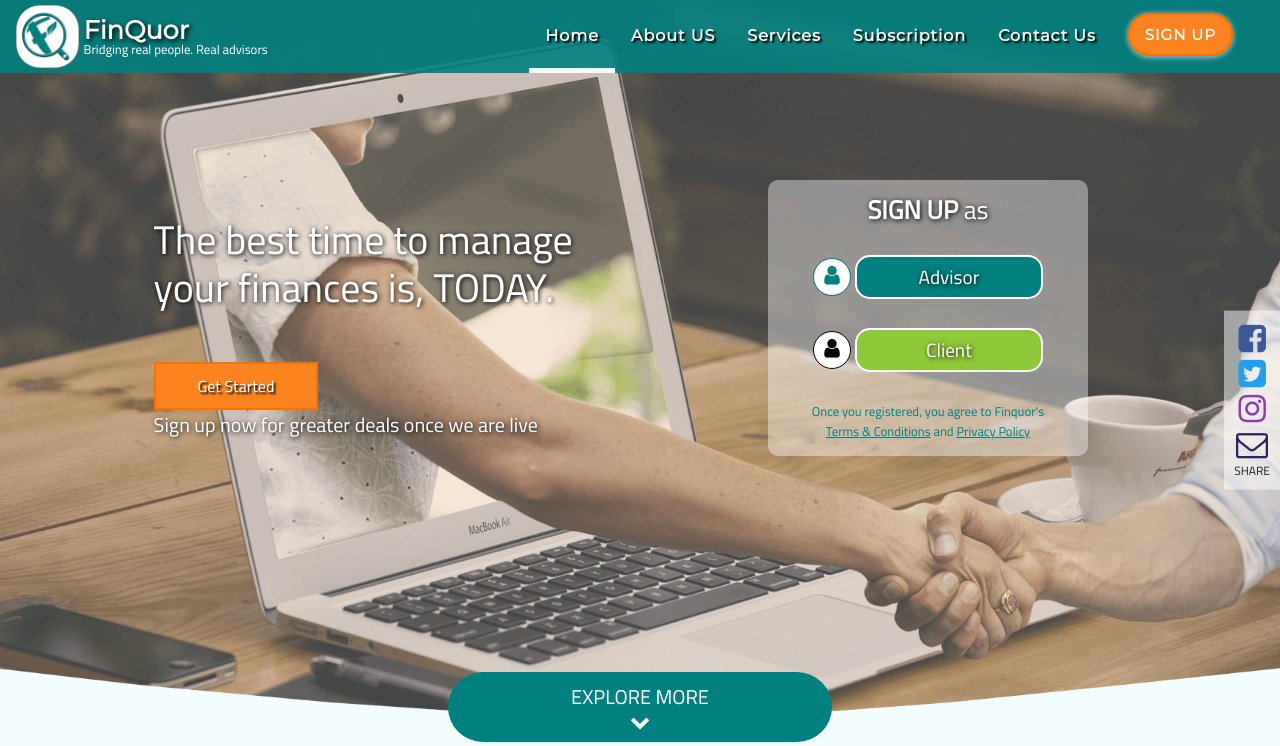
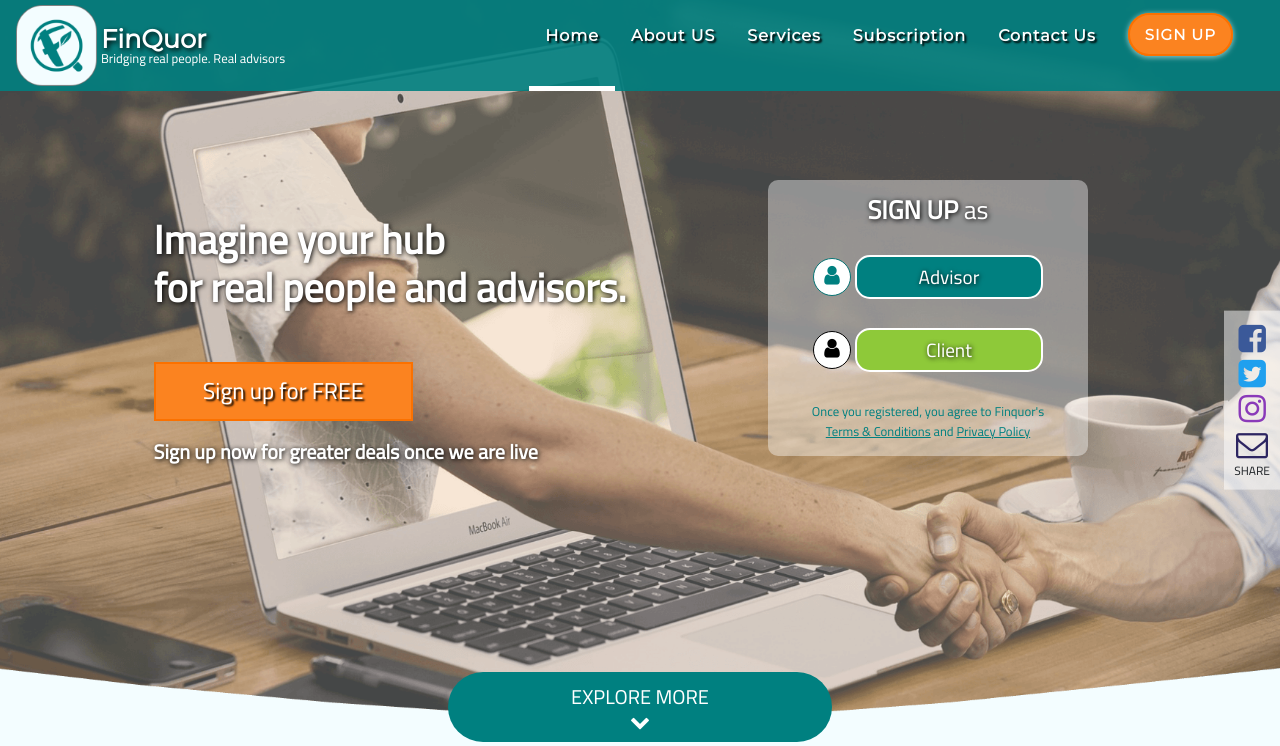
Before and after one commit to r3sjay17/finquor, a CodeIgniter app: page /finquor/ in a window 1280 px wide. Shown: the top 746 px of the page. Run offline with CodeIgniter, Linux system fonts and the light colour scheme; some libraries are stand-ins or nearby versions.

Commit message:
updates for v1.2.2

```diff
--- a/application/views/public/home.php
+++ b/application/views/public/home.php
@@ -2,8 +2,8 @@
 
 <section class="heading">
 	<div class="hText">
-		<h1>The best time to manage <br> your finances is, TODAY.</h1>
-		<a href="<?=base_url('signup')?>" class="btn btn-theme">Get Started</a>
+		<h1>Imagine your hub <br> for real people and advisors.</h1>
+		<a href="<?=base_url('signup')?>" class="btn btn-theme">Sign up for FREE</a>
 		<p>Sign up now for greater deals once we are live</p>
 	</div>
 
@@ -300,7 +300,7 @@
 			</div>
 
 		</div>
-		<a href="<?=base_url('signup')?>" class="btn btn-theme">Get Started</a>
+		<a href="<?=base_url('signup')?>" class="btn btn-theme">Sign up for FREE</a>
 	</div>
 </section>
 
--- a/application/views/public/services.php
+++ b/application/views/public/services.php
@@ -222,6 +222,6 @@
 				</div>
 			</div>
 		</div>
-		<a href="<?=base_url('signup')?>" class="btn btn-theme3">Get Started</a>
+		<a href="<?=base_url('signup')?>" class="btn btn-theme3">Sign up for FREE</a>
 	</div>
 </section>
--- a/application/views/public/subscription.php
+++ b/application/views/public/subscription.php
@@ -13,7 +13,7 @@
 					<li>and more...</li>
 				</ul>
 				<h1>FREE</h1>
-				<a href="<?=base_url('signup')?>" class="btn btn-theme">Get Started</a>
+				<a href="<?=base_url('signup')?>" class="btn btn-theme">Sign up for FREE</a>
 			</div>
 			<div class="col">
 				<h2><i class="fa fa-user"></i> Advisor</h2>
@@ -25,7 +25,7 @@
 					<li>and more...</li>
 				</ul>
 				<h3>Pricing<span>We are working on it, please hang tight</span></h3>
-				<a href="<?=base_url('signup')?>" class="btn btn-theme">Get Started</a>
+				<a href="<?=base_url('signup')?>" class="btn btn-theme">Sign up for FREE</a>
 			</div>
 		</div>
 		<div class="row sponsor">
--- a/assets/css/style.css
+++ b/assets/css/style.css
@@ -46,6 +46,7 @@ textarea.form-control{
     color: #fff;
 	position: relative;
     text-shadow: 2px 2px 2px #000;
+    font-size: 23px;
 }
 
 .btn-theme:hover{
@@ -170,11 +171,13 @@ section.heading > .hText{
 
 section.heading > .hText h1{
     margin-bottom: 50px;
+    font-weight: 700;
 }
 
 section.heading > .hText p{
     font-size: 20px;
-    font-weight: 500;
+    font-weight: 700;
+    margin-top: 1rem;
 }
 
 section.heading > .hreg-box{
```
Also changed, not shown: assets/img/logo.png.
